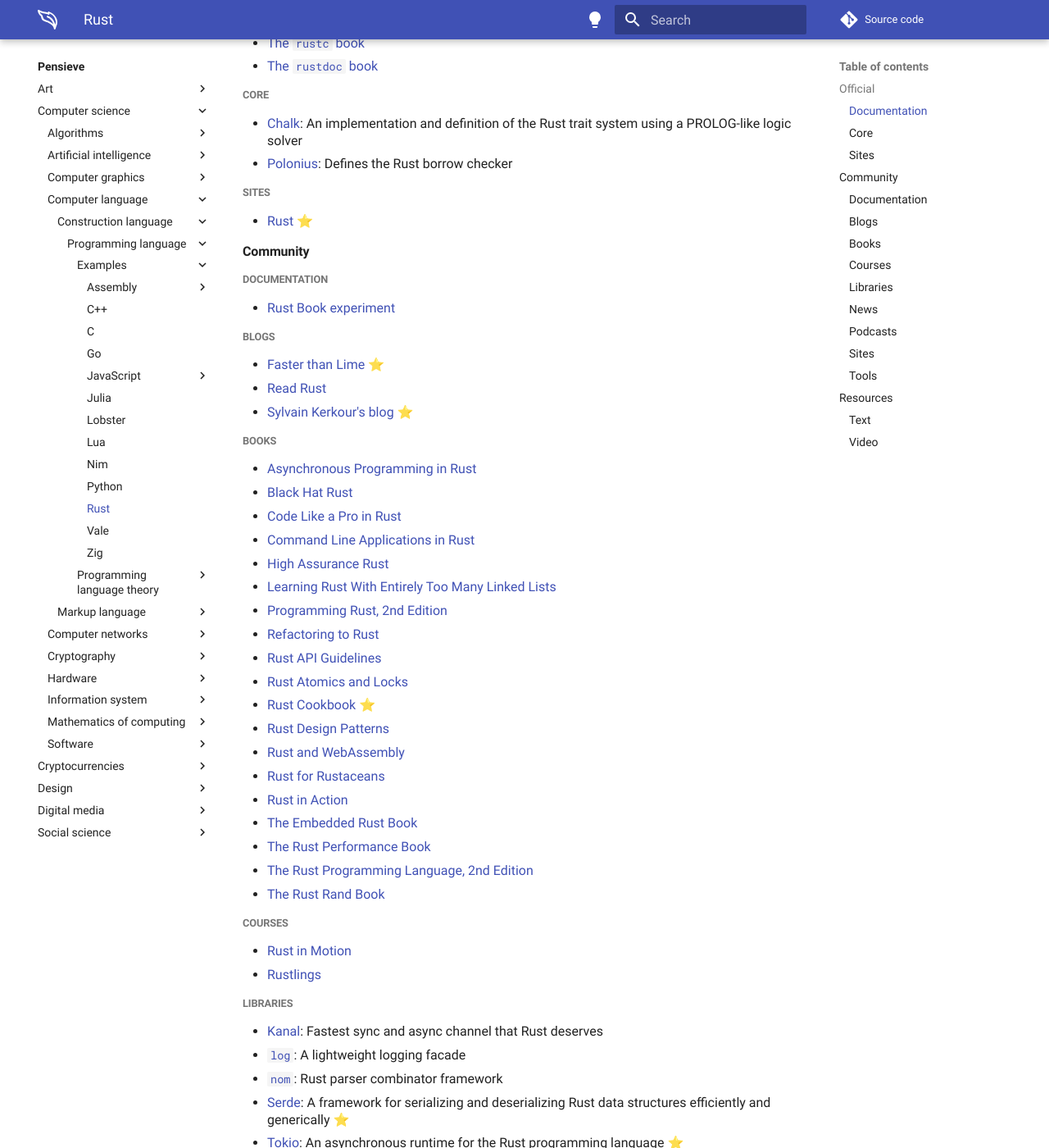
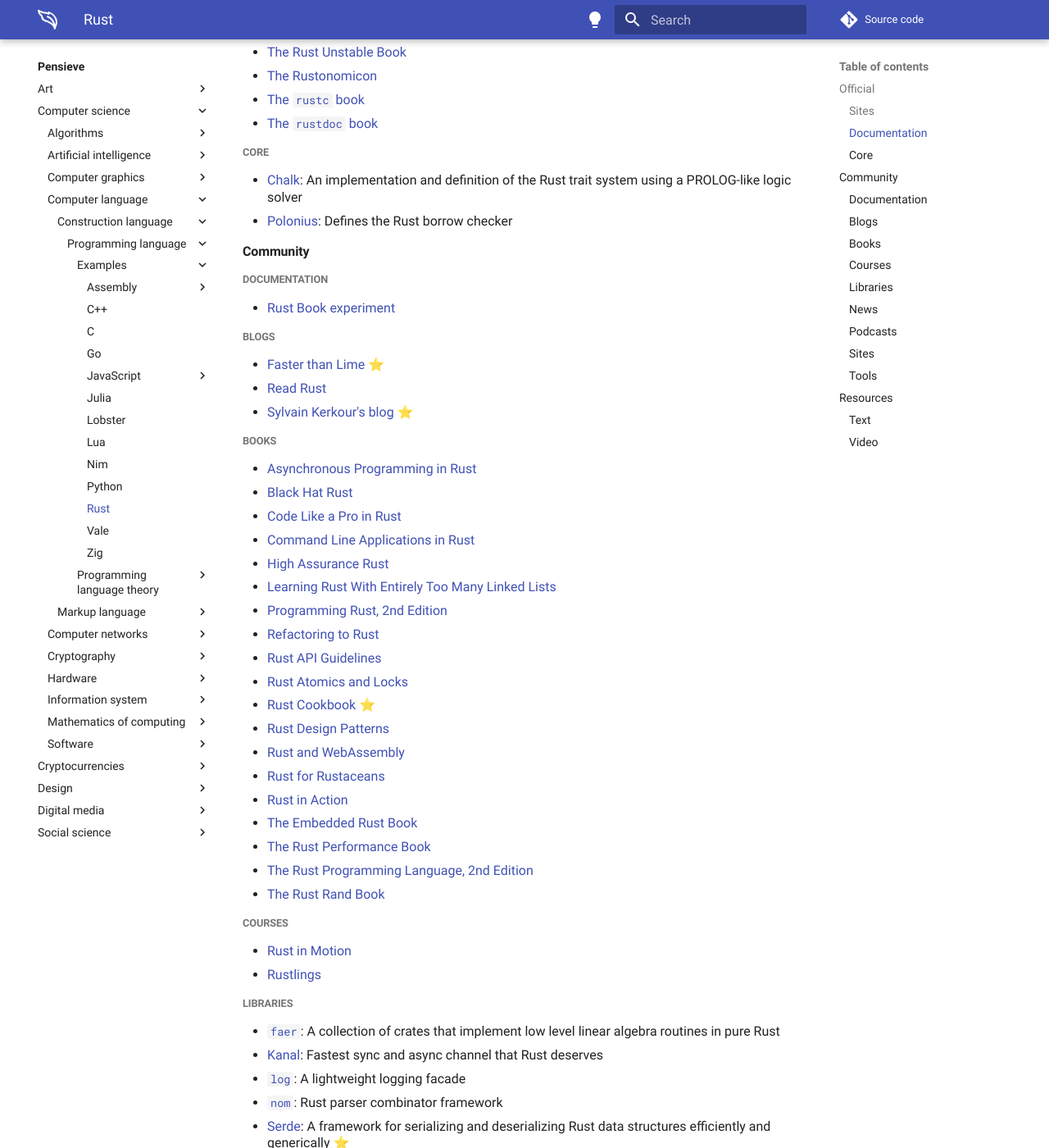
Before and after one commit to paveloom/paveloom.dev, an MkDocs documentation site: the page built from content/pensieve/rust.md, in a window 1280 px wide and 1400 px high, scrolled down 712 px. Shown: the whole window at 82% size. Built offline with MkDocs 1.6.1 and Material for MkDocs 9.7.7, drawn with Linux system fonts in a browser that asks for light colours; comment, search, counter and statistics services are not loaded.

Commit message:
Pensieve: update the Rust page.

```diff
--- a/content/pensieve/rust.md
+++ b/content/pensieve/rust.md
@@ -22,9 +25,6 @@
 ##### Core
 - [Chalk](https://github.com/rust-lang/chalk): An implementation and definition of the Rust trait system using a PROLOG-like logic solver
 - [Polonius](https://github.com/rust-lang/polonius): Defines the Rust borrow checker
-
-##### Sites
-- [Rust](https://www.rust-lang.org) ⭐
 
 #### Community
 
@@ -62,13 +62,13 @@
 - [Rustlings](https://github.com/rust-lang/rustlings)
 
 ##### Libraries
+- [`faer`](https://github.com/sarah-ek/faer-rs): A collection of crates that implement low level linear algebra routines in pure Rust
 - [Kanal](https://github.com/fereidani/kanal): Fastest sync and async channel that Rust deserves
 - [`log`](https://docs.rs/log/latest/log): A lightweight logging facade
 - [`nom`](https://github.com/Geal/nom): Rust parser combinator framework
 - [Serde](https://serde.rs): A framework for serializing and deserializing Rust data structures efficiently and generically ⭐
 - [Tokio](https://tokio.rs): An asynchronous runtime for the Rust programming language ⭐
 - [Yew](https://yew.rs): A modern Rust framework for creating multi-threaded front-end web apps using WebAssembly
-
 
 ##### News
 - [Awesome Rust Weekly](https://rust.libhunt.com/newsletter)
```
Also changed, not shown: other parts of content/pensieve/rust.md (+3 -0 lines).
